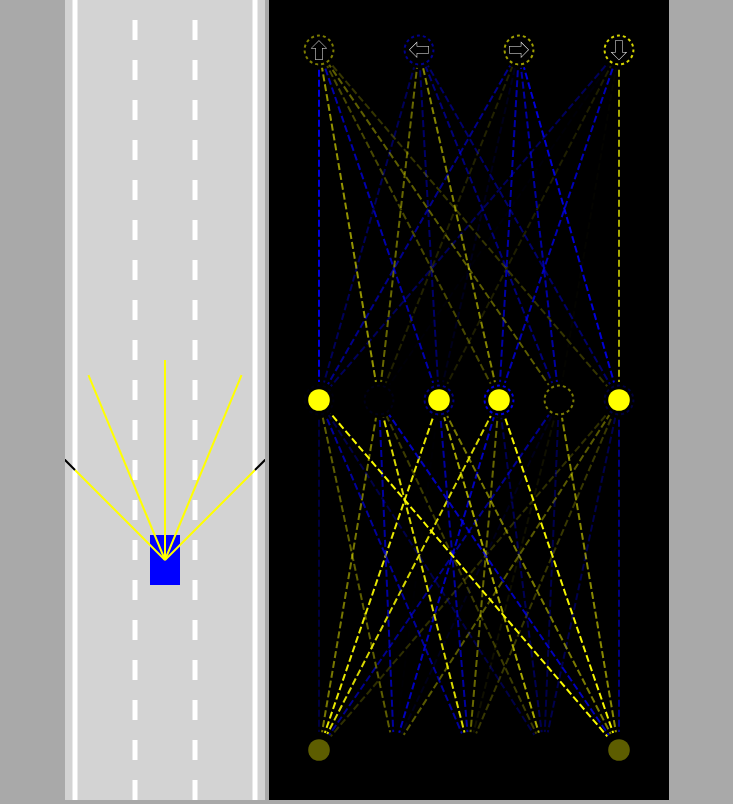
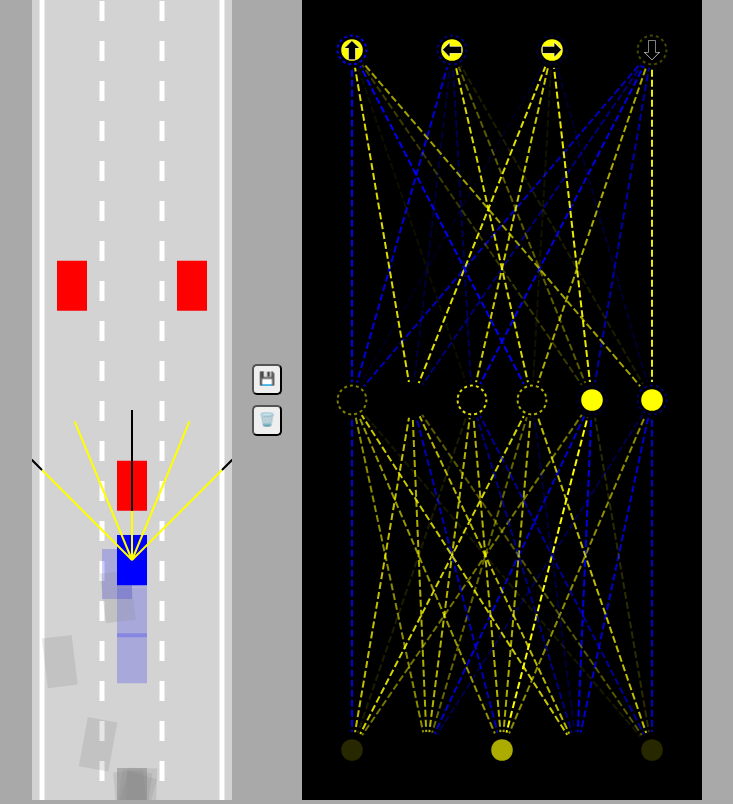
Before and after one commit to CurtisLV/Neural_Network_Car_JS, a plain HTML site: page index.html in a window 1280 px wide. Shown: the whole page, without its empty margins (273-1006 px from the left). Drawn offline with Linux system fonts and the light colour scheme.

Commit message:
22.05 Added several cars, save and discard to local storage, network mutations

```diff
--- a/car.js
+++ b/car.js
@@ -121,7 +121,7 @@ class Car {
         this.y -= Math.cos(this.angle) * this.speed;
     }
 
-    draw(ctx, color) {
+    draw(ctx, color, drawSensor = false) {
         if (this.damaged) {
             ctx.fillStyle = 'gray';
         } else {
@@ -133,7 +133,7 @@ class Car {
             ctx.lineTo(this.polygon[i].x, this.polygon[i].y);
         }
         ctx.fill();
-        if (this.sensor) {
+        if (this.sensor && drawSensor) {
             this.sensor.draw(ctx);
         }
     }
--- a/index.html
+++ b/index.html
@@ -11,6 +11,10 @@
 
 <body>
     <canvas id="carCanvas"></canvas>
+    <div id="verticalBtns">
+        <button onclick="save()">💾</button>
+        <button onclick="discard()">🗑️</button>
+    </div>
     <canvas id="networkCanvas"></canvas>
     <script src="vizualizer.js"></script>
     <script src="network.js"></script>
--- a/main.js
+++ b/main.js
@@ -8,22 +8,53 @@ const networkCtx = networkCanvas.getContext('2d');
 console.log(networkCtx);
 
 const road = new Road(carCanvas.width / 2, carCanvas.width * 0.9);
-const car = new Car(road.getLaneCenter(1), 100, 30, 50, 'AI');
-const traffic = [new Car(road.getLaneCenter(1), -100, 30, 50, 'DUMMY', 2)];
+
+const N = 100;
+const cars = generateCars(N);
+let bestCar = cars[0];
+if (localStorage.getItem('bestBrain')) {
+    bestCar.brain = JSON.parse(localStorage.getItem('bestBrain'));
+}
+
+const traffic = [
+    new Car(road.getLaneCenter(1), -100, 30, 50, 'DUMMY', 2),
+    new Car(road.getLaneCenter(0), -300, 30, 50, 'DUMMY', 2),
+    new Car(road.getLaneCenter(2), -300, 30, 50, 'DUMMY', 2),
+];
 
 animate();
+
+function save() {
+    localStorage.setItem('bestBrain', JSON.stringify(bestCar.brain));
+}
+
+function discard() {
+    localStorage.removeItem('bestBrain');
+}
+
+function generateCars(N) {
+    const cars = [];
+    for (let i = 1; i < N; i++) {
+        cars.push(new Car(road.getLaneCenter(1), 100, 30, 50, 'AI'));
+    }
+    return cars;
+}
 
 function animate(time) {
     for (let i = 0; i < traffic.length; i++) {
         traffic[i].update(road.borders, []);
     }
-    car.update(road.borders, traffic);
+    for (let i = 0; i < cars.length; i++) {
+        cars[i].update(road.borders, traffic);
+    }
+
+    bestCar = cars.find((c) => c.y === Math.min(...cars.map((c) => c.y)));
 
     carCanvas.height = window.innerHeight;
     networkCanvas.height = window.innerHeight;
 
     carCtx.save();
-    carCtx.translate(0, -car.y + carCanvas.height * 0.7);
+    carCtx.translate(0, -bestCar.y + carCanvas.height * 0.7);
 
     road.draw(carCtx);
 
@@ -31,10 +62,18 @@ function animate(time) {
         traffic[i].draw(carCtx, 'red');
     }
 
-    car.draw(carCtx, 'blue');
+    carCtx.globalAlpha = 0.2;
+
+    for (let i = 0; i < cars.length; i++) {
+        cars[i].draw(carCtx, 'blue');
+    }
+
+    carCtx.globalAlpha = 1;
+    bestCar.draw(carCtx, 'blue', true);
+
     carCtx.restore();
 
     networkCtx.lineDashOffset = -time / 60;
-    Visualizer.drawNetwork(networkCtx, car.brain);
+    Visualizer.drawNetwork(networkCtx, bestCar.brain);
     requestAnimationFrame(animate);
 }
--- a/network.js
+++ b/network.js
@@ -12,6 +12,27 @@ class NeuralNetwork {
             outputs = Level.feedForward(outputs, network.levels[i]);
         }
         return outputs;
+    }
+
+    static mutate(network, amount = 1) {
+        network.levels.forEach((level) => {
+            for (let i = 0; i < level.biases.length; i++) {
+                level.biases[i] = lerp(
+                    level.biases[i],
+                    Math.random() * 2 - 1,
+                    amount
+                );
+            }
+            for (let i = 0; i < level.weights.length; i++) {
+                for (let j = 0; j < level.weights[i].length; j++) {
+                    level.weights[i][j] = lerp(
+                        level.weights[i][j],
+                        Math.random() * 2 - 1,
+                        amount
+                    );
+                }
+            }
+        });
     }
 }
 
--- a/sensor.js
+++ b/sensor.js
@@ -2,7 +2,7 @@ class Sensor {
     constructor(car) {
         this.car = car;
         this.rayCount = 5;
-        this.rayLength = 200;
+        this.rayLength = 150;
         this.raySpread = Math.PI / 2; // 45deg
 
         this.rays = [];
--- a/style.css
+++ b/style.css
@@ -2,7 +2,26 @@ body {
     margin: 0;
     background-color: darkgray;
     overflow: hidden;
-    text-align: center;
+    display: flex;
+    justify-content: center;
+    align-items: center;
+}
+
+#verticalBtns {
+    display: flex;
+    flex-direction: column;
+    gap: 10px;
+    margin: 0px 20px;
+}
+
+button {
+    padding: 5px 5px 7px 5px;
+    border-radius: 5px;
+    cursor: pointer;
+}
+
+button:hover {
+    background-color: yellowgreen;
 }
 
 #networkCanvas {
```
